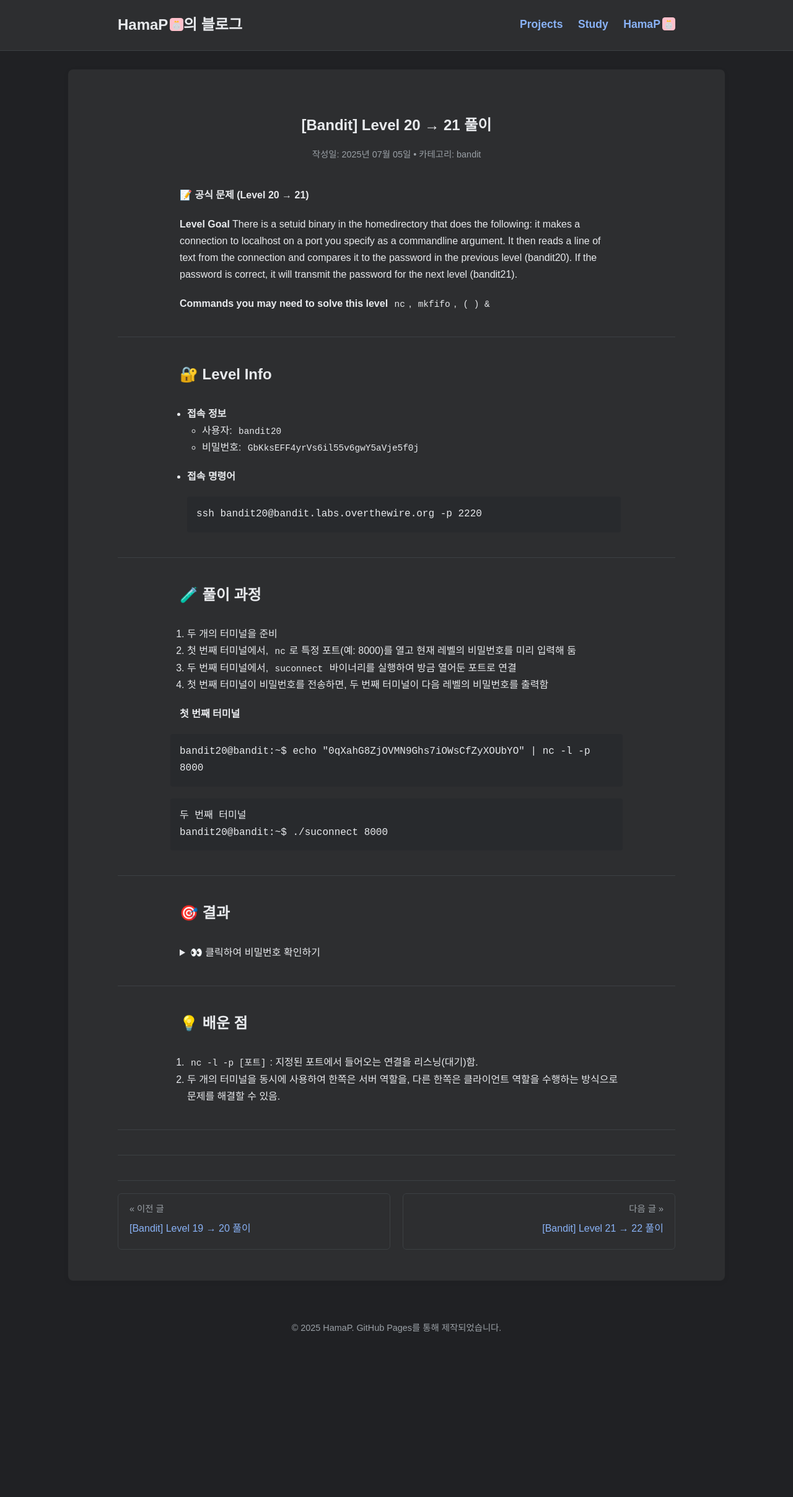
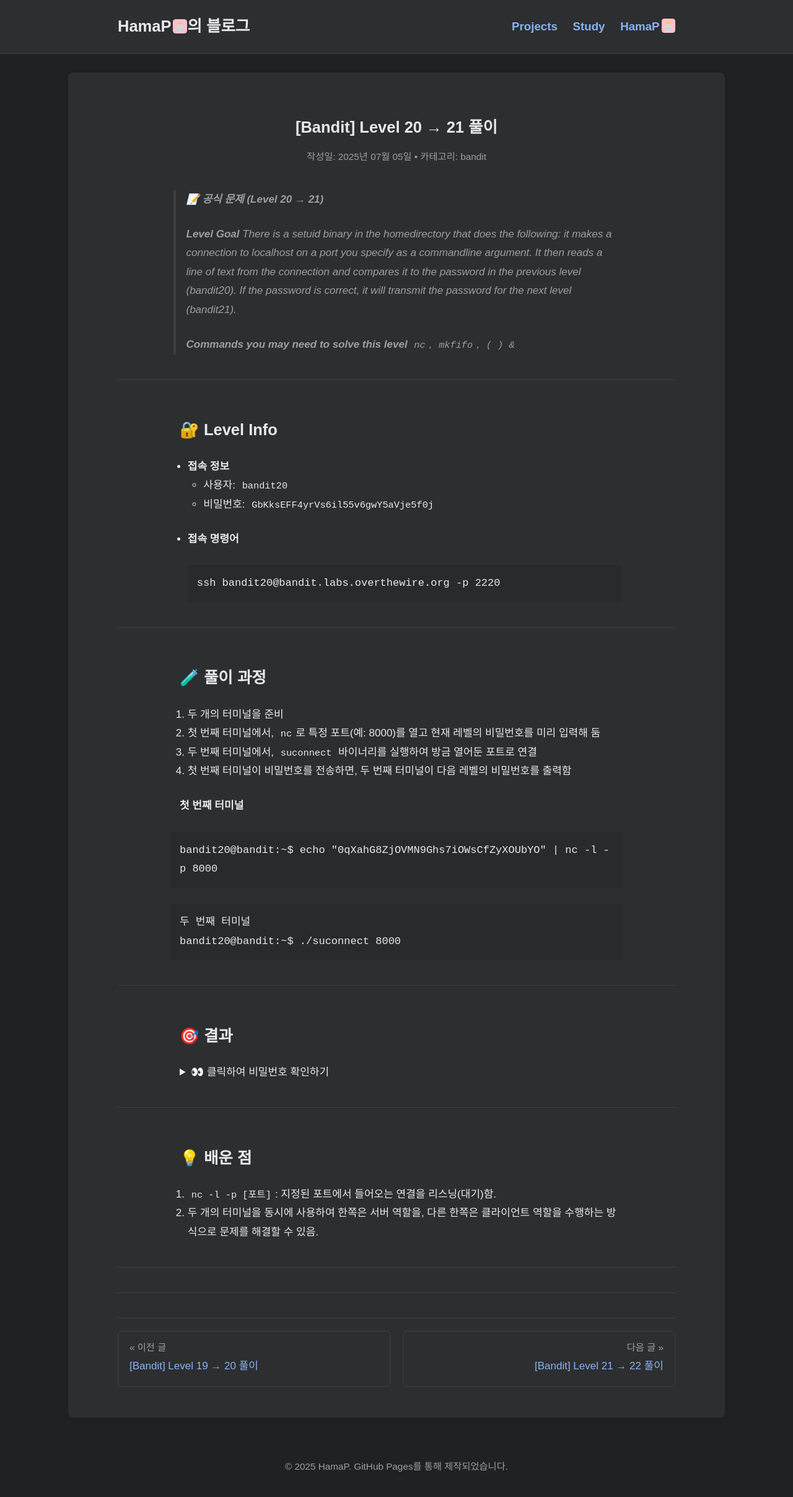
Before and after one commit to HamaP0/HamaP0.github.io, a Jekyll site: the page built from _posts/2025-07-05-bandit-level20-21.md, in a window 1280 px wide. Shown: the whole page at 62% size. Built offline with Jekyll 4.4.1, drawn with Linux system fonts in a browser that asks for light colours; some web fonts are replaced; before the commit the page ends 2189 px from its top, so only the background shows below that.

Commit message:
Update style.scss

```diff
--- a/assets/css/style.scss
+++ b/assets/css/style.scss
@@ -28,8 +28,10 @@ body {
   font-family: "Pretendard", sans-serif;
   margin: 0;
   padding: 0;
-  font-size: 16px;
-  line-height: 1.7;
+  /* (수정됨) 가독성 향상을 위한 값 변경 */
+  font-size: 17px;
+  line-height: 1.8;
+  font-weight: 400; /* 기본 글자 굵기 명시 */
   background-color: var(--bg-color);
   color: var(--text-color);
   transition: background-color 0.3s, color 0.3s;
@@ -119,8 +121,9 @@ hr {
 .post-content ol,
 .post-content ul,
 .post-content pre,
+.post-content blockquote, /* 인용문 추가 */
 .post-content details {
-  margin: 0 auto 1.2em;
+  margin: 0 auto 1.5em; /* (수정됨) 문단 간격 확대 */
   max-width: 700px;
 }
 
@@ -137,6 +140,30 @@ hr {
 
 /*
    ==========================================================================
+   (추가됨) 헤더(h2, h3) 여백 및 스타일 조정
+   ==========================================================================
+*/
+.post-content h2, .post-content h3 {
+  line-height: 1.4; /* 제목의 줄 간격은 본문보다 살짝 좁게 */
+  margin-top: 2.5em; /* 제목 위 여백을 넓게 주어 단락 구분 */
+  margin-bottom: 1em; /* 제목 아래 여백 조정 */
+}
+
+
+/*
+   ==========================================================================
+   (추가됨) 인용문(blockquote) 스타일
+   ==========================================================================
+*/
+.post-content blockquote {
+  border-left: 4px solid var(--border-color);
+  padding-left: 1em;
+  color: var(--footer-text); /* 본문보다 살짝 연한 색 */
+  font-style: italic;
+}
+
+/*
+   ==========================================================================
    (수정됨) 이미지 및 미디어 스타일
    ==========================================================================
 */
@@ -149,7 +176,6 @@ hr {
   border-radius: 8px;
   margin-bottom: 1.2em;
   cursor: zoom-in;
-  /* 부드러운 전환 효과를 추가합니다. */
   transition: transform 0.3s ease-in-out;
 }
 
@@ -161,7 +187,6 @@ hr {
 .post-content img.zoomed {
   transform: scale(1.5);
   cursor: zoom-out;
-  /* 확대 시 다른 요소 위로 올라오도록 z-index를 설정합니다. */
   position: relative;
   z-index: 10;
 }
@@ -198,16 +223,17 @@ hr {
 
 /*
    ==========================================================================
-   (추가됨) 포스트 상세 페이지 헤더
+   포스트 상세 페이지 헤더
    ==========================================================================
 */
 .post-header {
-  text-align: center; /* 제목과 작성일을 가운데 정렬합니다. */
-  margin-bottom: 40px; /* 제목과 본문 사이의 간격을 조정합니다. */
+  text-align: center;
+  margin-bottom: 40px;
 }
 
 .post-title {
-  margin-bottom: 0.5rem; /* 제목과 작성일 사이의 간격을 살짝 줍니다. */
+  margin-bottom: 0.5rem;
+  line-height: 1.4; /* (추가됨) 제목 줄 간격 조정 */
 }
 
 /* ------------------- */
@@ -266,12 +292,12 @@ hr {
   border-top: 1px solid var(--border-color);
   display: flex;
   justify-content: space-between;
-  gap: 20px; /* 버튼 사이 간격 */
+  gap: 20px;
 }
 
 .post-nav-item, .post-nav-item-placeholder {
-  flex: 1; /* 양쪽 버튼이 동일한 너비를 갖도록 설정 */
-  min-width: 0; /* flex item이 줄어들 수 있도록 허용 */
+  flex: 1;
+  min-width: 0;
 }
 
 .post-nav-item {
@@ -308,7 +334,7 @@ hr {
 .post-nav-item .post-title {
   white-space: nowrap;
   overflow: hidden;
-  text-overflow: ellipsis; /* 제목이 길 경우 ...으로 표시 */
+  text-overflow: ellipsis;
 }
 
 /* ------------------- */
```
